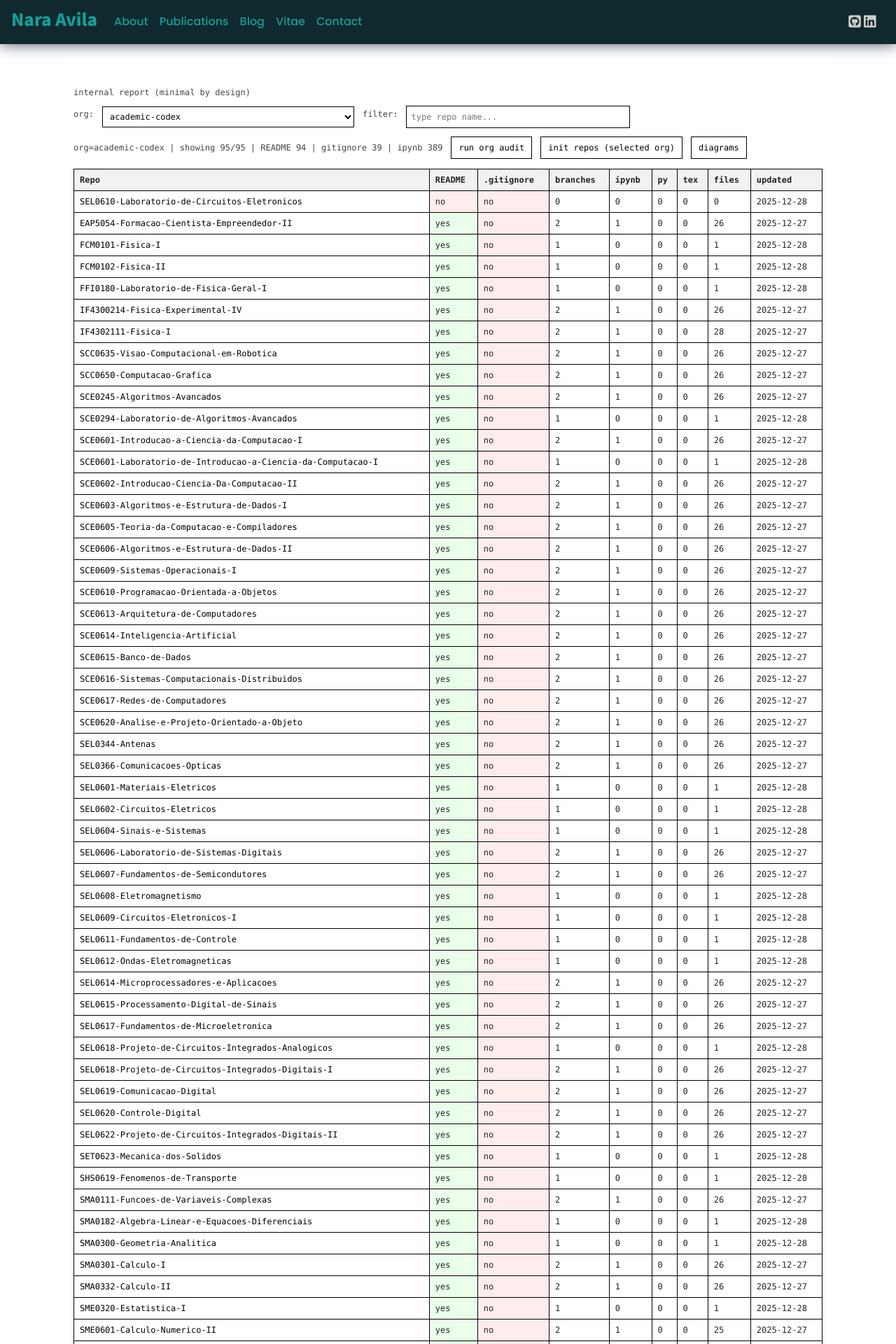
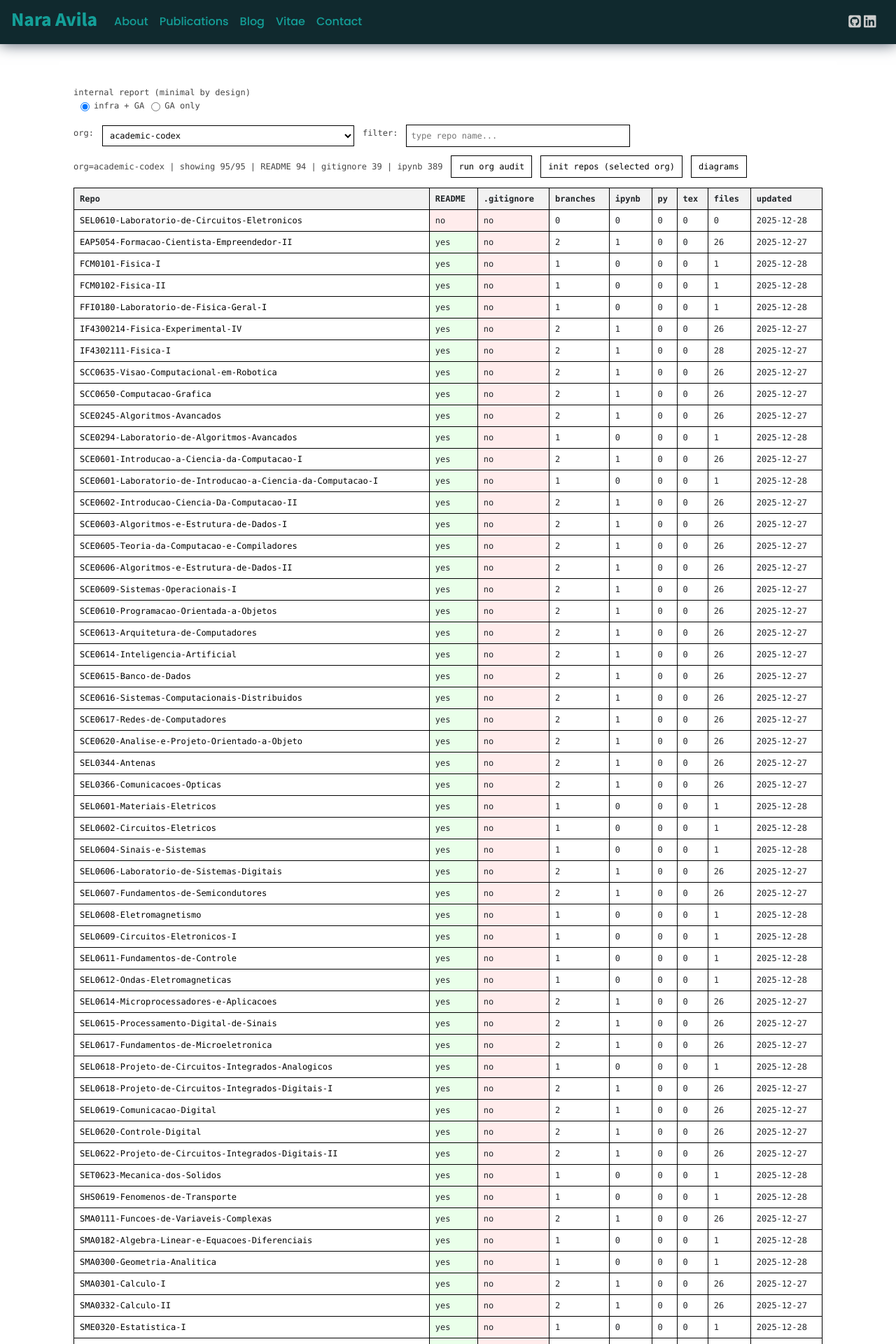
Before and after one commit to naavilam/naavilam.github.io, a Jekyll site: the page built from pages/audit.html, in a window 1280 px wide. Shown: the top 1920 px of the page at 70% size. Built offline with Jekyll 4.4.1, drawn with Linux system fonts in a browser that asks for light colours; nearby versions of some CDN libraries; comment, search, counter and statistics services are not loaded.

Commit message:
Update files

```diff
--- a/pages/audit.html
+++ b/pages/audit.html
@@ -120,11 +120,39 @@
     .pin-wrap.is-open {
         display: inline-flex;
     }
+
+    .audit-radio {
+        display: inline-flex;
+        gap: 10px;
+        align-items: center;
+        margin-left: 10px;
+    }
+
+    .audit-radio label {
+        display: inline-flex;
+        gap: 6px;
+        align-items: center;
+        cursor: pointer;
+        user-select: none;
+    }
+
+    .audit-radio input[type="radio"] {
+        transform: translateY(1px);
+    }
 </style>
 
 <div class="audit-wrap">
     <div class="audit-muted">internal report (minimal by design)</div>
-
+    <span class="audit-radio" id="auditMode">
+        <label class="audit-muted">
+            <input type="radio" name="audit_mode" value="with_infra" checked />
+            infra + GA
+        </label>
+        <label class="audit-muted">
+            <input type="radio" name="audit_mode" value="ga_only" />
+            GA only
+        </label>
+    </span>
     <div class="audit-row">
         <label class="audit-muted">org:</label>
         <select id="orgSelect">
@@ -343,14 +371,23 @@
 
             // Ajuste para o seu repo central que contém o workflow org-audit.yml
             // Ex: org=naavilam, repo=hub, workflow=org-audit.yml
+            // regra:
+            // - with_infra => run_infra=true, run_ga=true (ou false se você quiser)
+            // - ga_only    => run_infra=false, run_ga=true
+            const run_infra = (mode === "with_infra");
+            const run_ga = true; // aqui você decide: sempre GA quando clicar "run org audit"
+
             const payload = {
                 action: "workflow_dispatch",
-                org: "naavilam",
+                org: "naavilam",     // repo central que contém o workflow
                 repo: "hub",
-                workflow: "org-audit.yml",
+                workflow: "audit.yml",
                 ref: "main",
-                inputs: {},
-                pin: pin
+                inputs: {
+                    run_infra,
+                    run_ga,
+                    orgs: orgSelect.value // roda só a org selecionada
+                }
             };
 
             if ((window.getOperatorPin() || "").length !== 4) {
@@ -477,4 +514,9 @@
         window.openOperatorPin = (btn) => openPin(btn);
         window.resetOperatorPin = () => closePin();
     })();
+
+    function getAuditMode() {
+        const el = document.querySelector('input[name="audit_mode"]:checked');
+        return el ? el.value : "with_infra";
+    }
 </script>
```
Also changed, not shown: .github/workflows/org-audit.yml, assets/img/avatar/formatura.jpg (deleted), assets/img/avatar/image_.png (deleted), 3 other files.
